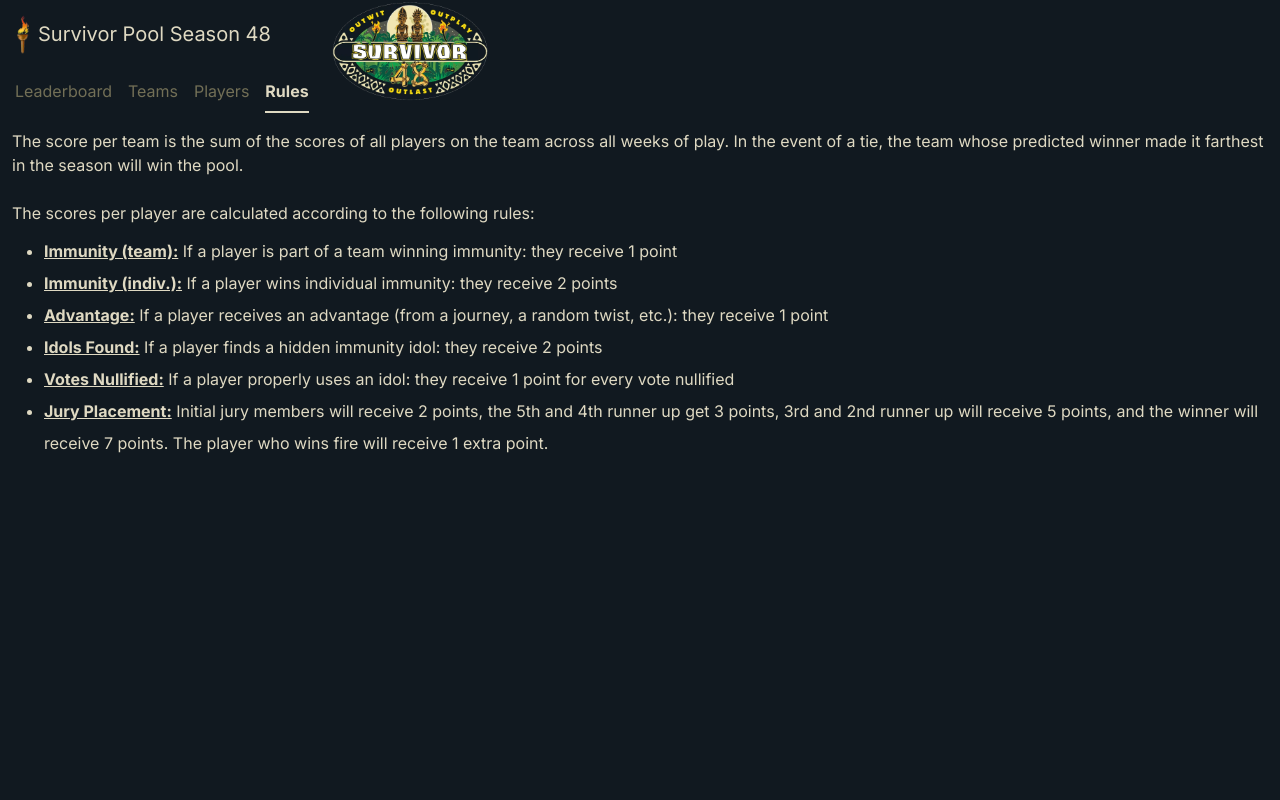
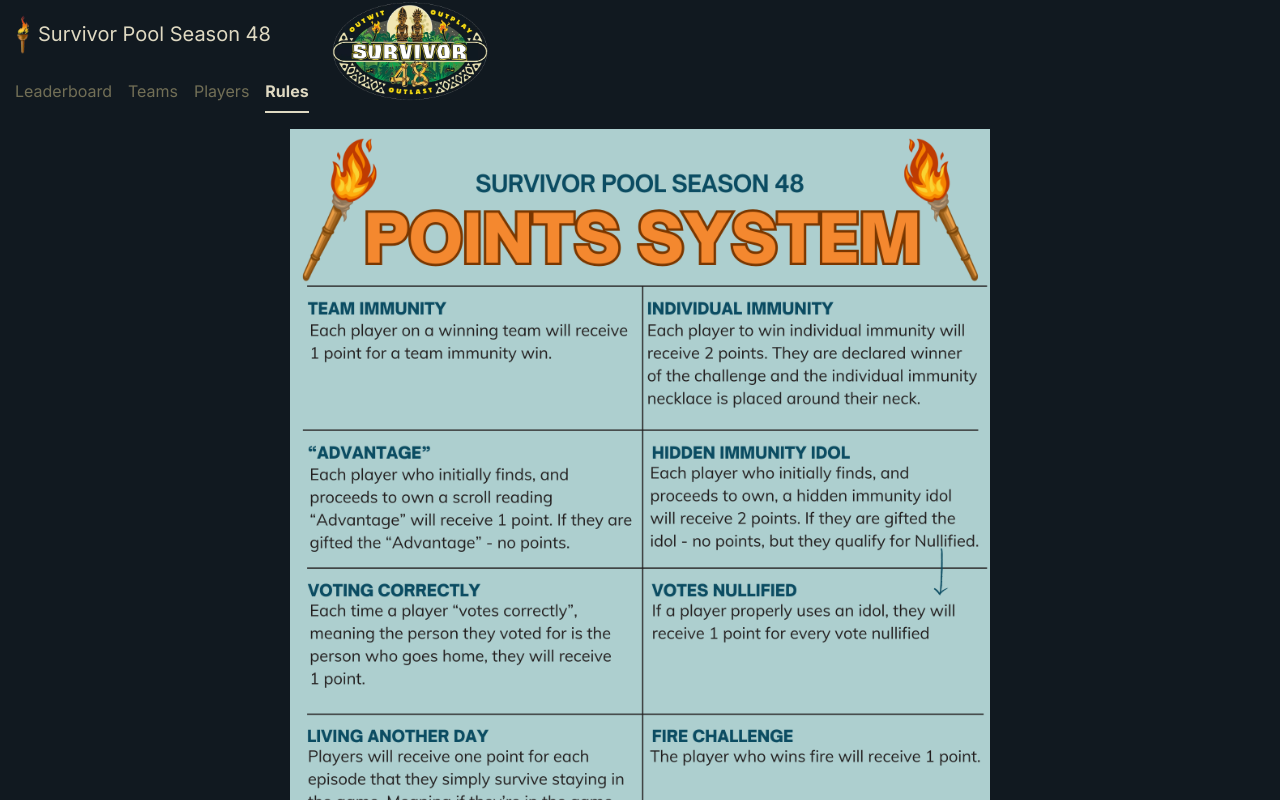
Before and after one commit to mspensieri/survivor-48, a Next.js app: page / in a window 1280 px wide. Both pictures are taken after a click on the tab "Rules". Shown: the top 800 px of the page. Built offline with nearby package versions, Linux system fonts and the light colour scheme.

Commit message:
Add rules image

```diff
--- a/src/app/components/rules.tsx
+++ b/src/app/components/rules.tsx
@@ -1,53 +1,21 @@
 "use client";
 
 const styles = {
-  bold: {
-    fontWeight: "bold",
-    textDecoration: "underline",
+  container: {
+    display: "flex",
+    alignItems: "center",
+    justifyContent: "center",
   },
-  rulesList: { listStyleType: "disc", lineHeight: 2 },
-  firstListItem: {
-    marginTop: "10px",
+  image: {
+    width: "100%",
+    maxWidth: "700px",
   },
 };
 
 function Rules() {
   return (
-    <div>
-      The score per team is the sum of the scores of all players on the team
-      across all weeks of play. In the event of a tie, the team whose predicted
-      winner made it farthest in the season will win the pool.
-      <br />
-      <br /> The scores per player are calculated according to the following
-      rules:
-      <ul style={styles.rulesList}>
-        <li style={styles.firstListItem}>
-          <span style={styles.bold}>Immunity (team):</span> If a player is part
-          of a team winning immunity: they receive 1 point
-        </li>
-        <li>
-          <span style={styles.bold}>Immunity (indiv.):</span> If a player wins
-          individual immunity: they receive 2 points
-        </li>
-        <li>
-          <span style={styles.bold}>Advantage:</span> If a player receives an
-          advantage (from a journey, a random twist, etc.): they receive 1 point
-        </li>
-        <li>
-          <span style={styles.bold}>Idols Found:</span> If a player finds a
-          hidden immunity idol: they receive 2 points
-        </li>
-        <li>
-          <span style={styles.bold}>Votes Nullified:</span> If a player properly
-          uses an idol: they receive 1 point for every vote nullified
-        </li>
-        <li>
-          <span style={styles.bold}>Jury Placement:</span> Initial jury members
-          will receive 2 points, the 5th and 4th runner up get 3 points, 3rd and
-          2nd runner up will receive 5 points, and the winner will receive 7
-          points. The player who wins fire will receive 1 extra point.{" "}
-        </li>
-      </ul>
+    <div style={styles.container}>
+      <img src={"rules.png"} alt="Rules of the game" style={styles.image}></img>
     </div>
   );
 }
```
Also changed, not shown: public/rules.png (added).
